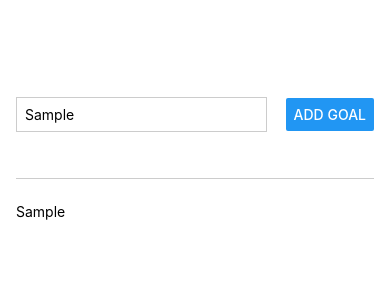
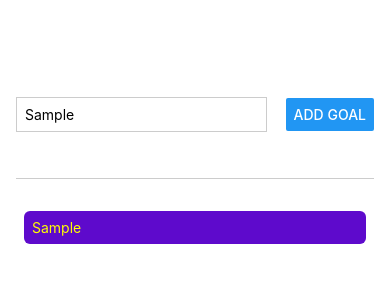
Before and after one commit to OkoroKelvin/RNCourse, a React Native app: screen / in a window 390 px wide. Both pictures are taken after typing "Sample" into the empty fields and a click on the button "ADD GOAL". Shown: the top 300 px of the page. Built offline with nearby package versions, Linux system fonts and the light colour scheme.

Commit message:
Flat List

```diff
--- a/App.js
+++ b/App.js
@@ -1,5 +1,7 @@
 import { StatusBar } from 'expo-status-bar';
-import { StyleSheet, Text, View,Button,TextInput} from 'react-native';
+import { StyleSheet, Text,
+  View,Button,TextInput,
+   ScrollView,FlatList} from 'react-native';
 import { useState } from 'react';
 
 
@@ -15,7 +17,7 @@
   function addGoalHandler(){
     setCourseGoals((currentCourseGoals) =>[
       ...currentCourseGoals,
-      enteredGoalText,
+      {text: enteredGoalText, id: Math.random().toString()},
     ]);
   }
 
@@ -28,10 +30,24 @@
         placeholder='Your course goal'
         onChangeText={goalInputHandler}
         />
+
         <Button title='Add Goal' onPress={addGoalHandler}/>
       </View>
       <View style={styles.goalsContainer}>
-        {courseGoals.map((goal)=> <Text key={goal}>{goal}</Text>)}
+        <FlatList
+        data={courseGoals}
+        renderItem={(itemData) =>{
+          return (
+            <View style={styles.goalItem}>
+              <Text style={styles.goalText}>{itemData.item.text}</Text>
+              </View>
+          );
+
+        }}
+        keyExtractor={(item,index)=>{
+          return item.id;
+        }}
+        alwaysBounceVertical={false}/>
       </View>
     </View>
   );
@@ -61,5 +77,15 @@
   },
   goalsContainer:{
     flex:5
+  },
+  goalItem: {
+    margin:8,
+    padding:8,
+    borderRadius:6,
+    backgroundColor:'#5e0acc',
+  },
+  goalText:{
+    color:'yellow',
   }
+
 });
```
